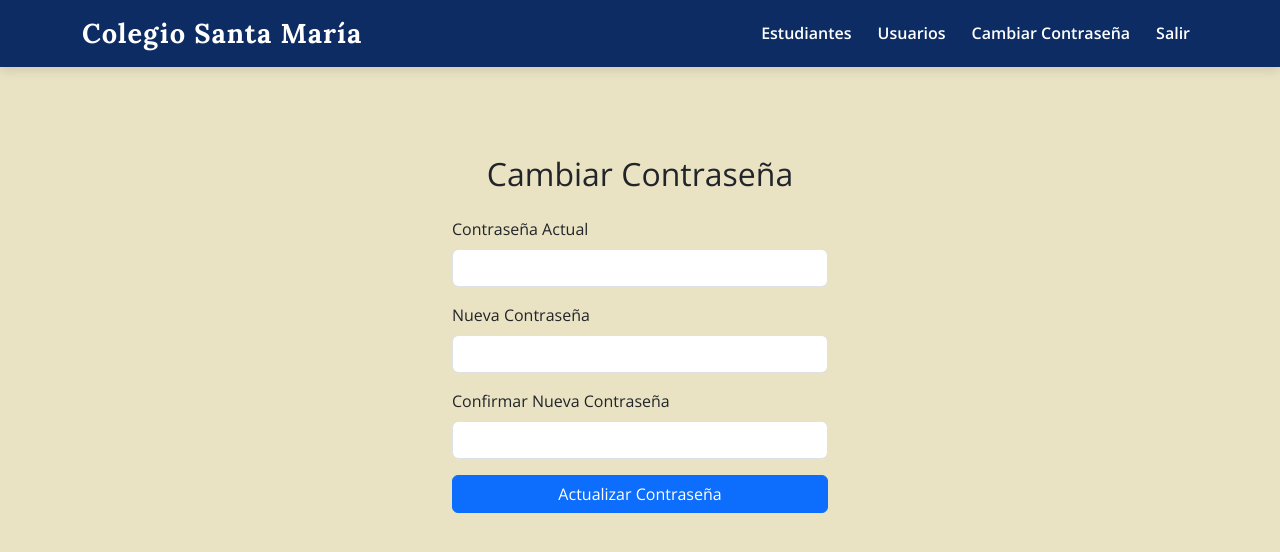
After one commit to Gerson084/Sistema_Academico, a Flask app: page /auth/cambiar_contrasena in a window 1280 px wide. The commit adds this page. Shown: the top 552 px of the page. Run offline with Flask 3, Linux system fonts and the light colour scheme; the visitor is signed in with stand-in values (Sample User, id 1).

Commit message:
Cambio de Contraseña

```diff
--- a/app.py
+++ b/app.py
@@ -9,6 +9,7 @@ from routes.appSecciones import secciones_bp
 from dotenv import load_dotenv
 from routes.auth_route import auth_bp
 from routes.rol_route import rol
+from routes.change_password_route import change_password_bp
 import os
 
 # Cargar variables de entorno desde .env
@@ -28,7 +29,9 @@ app.register_blueprint(users)
 app.register_blueprint(rol)
 app.register_blueprint(secciones_bp, url_prefix="/secciones")
 #app.register_blueprint(rol)
+
 app.register_blueprint(auth_bp, url_prefix="/auth")
+app.register_blueprint(change_password_bp, url_prefix="/auth")
 
 
 
--- /dev/null
+++ b/routes/change_password_route.py
@@ -0,0 +1,32 @@
+from flask import Blueprint, render_template, request, redirect, url_for, flash, session
+from models.usuarios import Usuario
+from db import db
+from werkzeug.security import generate_password_hash
+
+change_password_bp = Blueprint('change_password', __name__)
+
+@change_password_bp.route('/cambiar_contrasena', methods=['GET', 'POST'])
+def cambiar_contrasena():
+    if 'user_id' not in session:
+        flash('Debes iniciar sesión para cambiar la contraseña.', 'warning')
+        return redirect(url_for('auth.login'))
+
+    user = Usuario.query.get(session['user_id'])
+    if request.method == 'POST':
+        actual = request.form.get('actual')
+        nueva = request.form.get('nueva')
+        confirmar = request.form.get('confirmar')
+
+        if not user.check_password(actual):
+            flash('La contraseña actual es incorrecta.', 'danger')
+        elif nueva != confirmar:
+            flash('Las contraseñas nuevas no coinciden.', 'danger')
+        elif len(nueva) < 6:
+            flash('La nueva contraseña debe tener al menos 6 caracteres.', 'warning')
+        else:
+            user.password = generate_password_hash(nueva)
+            db.session.commit()
+            flash('Contraseña actualizada correctamente.', 'success')
+            return redirect(url_for('auth.login'))
+
+    return render_template('auth/change_password.html')
--- /dev/null
+++ b/templates/auth/change_password.html
@@ -0,0 +1,21 @@
+{% extends "base.html" %}
+{% block content %}
+<div class="container mt-5" style="max-width: 400px;">
+    <h2 class="mb-4 text-center">Cambiar Contraseña</h2>
+    <form method="POST">
+        <div class="mb-3">
+            <label for="actual" class="form-label">Contraseña Actual</label>
+            <input type="password" class="form-control" id="actual" name="actual" required>
+        </div>
+        <div class="mb-3">
+            <label for="nueva" class="form-label">Nueva Contraseña</label>
+            <input type="password" class="form-control" id="nueva" name="nueva" required>
+        </div>
+        <div class="mb-3">
+            <label for="confirmar" class="form-label">Confirmar Nueva Contraseña</label>
+            <input type="password" class="form-control" id="confirmar" name="confirmar" required>
+        </div>
+        <button type="submit" class="btn btn-primary w-100">Actualizar Contraseña</button>
+    </form>
+</div>
+{% endblock %}
--- a/templates/base.html
+++ b/templates/base.html
@@ -44,6 +44,9 @@
                             </li>
                         {% endif %}
                         <li class="nav-item">
+                            <a class="nav-link" href="{{ url_for('change_password.cambiar_contrasena') }}">Cambiar Contraseña</a>
+                        </li>
+                        <li class="nav-item">
                             <a class="nav-link text-danger" href="{{ url_for('auth.logout') }}">Salir</a>
                         </li>
                     {% endif %}
--- a/templates/dashboards/admin_dashboard.html
+++ b/templates/dashboards/admin_dashboard.html
@@ -3,6 +3,7 @@
 <div class="container text-center mt-5">
     <h1 style="color:#0D2C63;">Panel de Administrador</h1>
     <p>Bienvenido {{ session['user_name'] }}</p>
+    <a href="{{ url_for('change_password.cambiar_contrasena') }}" class="btn btn-warning me-2">Cambiar Contraseña</a>
     <a href="{{ url_for('auth.logout') }}" class="btn btn-danger">Cerrar Sesión</a>
 </div>
 {% endblock %}
--- a/templates/dashboards/docente_dashboard.html
+++ b/templates/dashboards/docente_dashboard.html
@@ -3,6 +3,7 @@
 <div class="container text-center mt-5">
     <h1 style="color:#0D2C63;">Panel de Docente</h1>
     <p>Bienvenido {{ session['user_name'] }}</p>
+    <a href="{{ url_for('change_password.cambiar_contrasena') }}" class="btn btn-warning me-2">Cambiar Contraseña</a>
     <a href="{{ url_for('auth.logout') }}" class="btn btn-danger">Cerrar Sesión</a>
 </div>
 {% endblock %}
```
Also changed, not shown: 1 other file.
